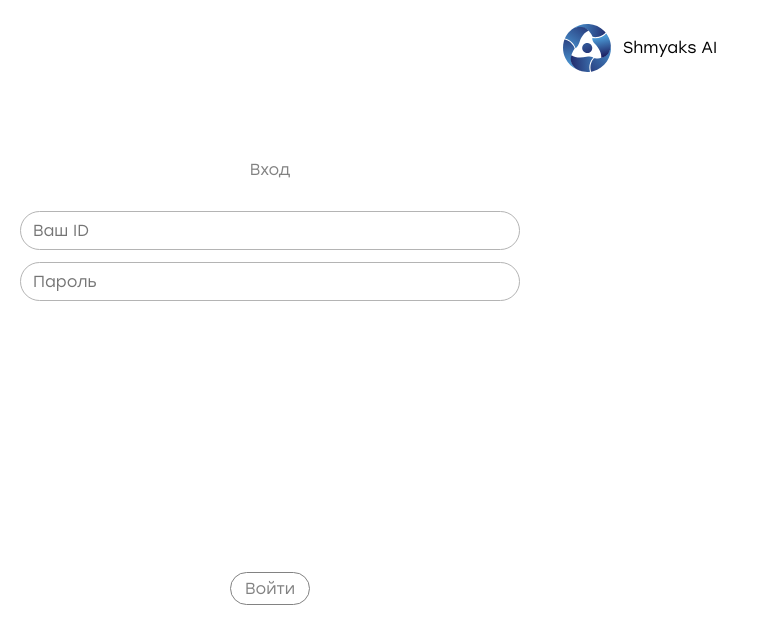
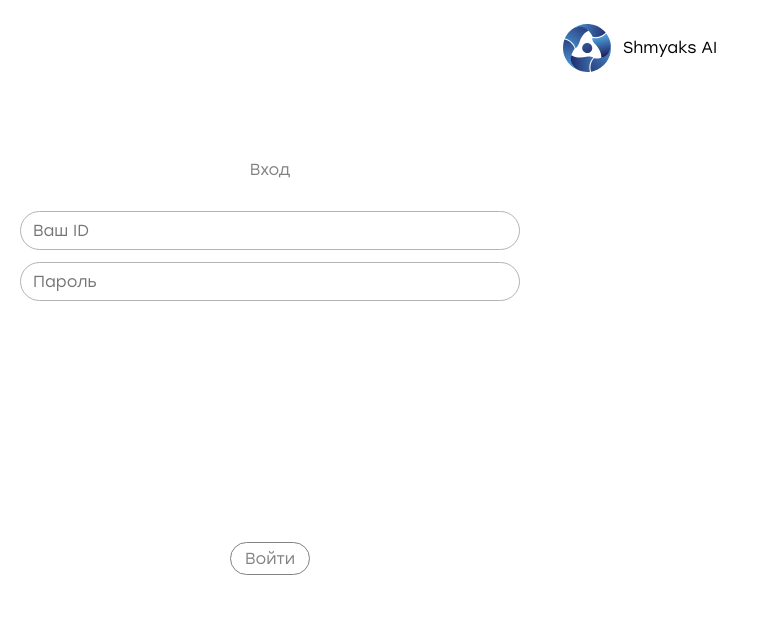
Before and after one commit to ultraevs/AtomicHack, a React (Vite) app in the folder atomic/: page /auth in a window 1280 px wide. Shown: the top 644 px of the page, without its empty margins (0-759 px from the left). Built offline with nearby package versions, Linux system fonts and the light colour scheme.

Commit message:
fix styles 2

```diff
--- a/atomic/src/components/ModelResult/styles.module.css
+++ b/atomic/src/components/ModelResult/styles.module.css
@@ -23,7 +23,7 @@
 }
 
 .modelResult__tumblers {
-  margin-top: 16px;
+  margin-top: 12px;
   display: flex;
   flex-direction: row;
   align-items: center;
@@ -32,8 +32,8 @@
 
 .modelResult__tumbler {
   cursor: pointer;
-  width: 36px;
-  height: 36px;
+  width: 26px;
+  height: 26px;
   background: transparent;
   border-radius: 999px;
   border: 2px solid #828282;
--- a/atomic/src/pages/Auth/styles.module.css
+++ b/atomic/src/pages/Auth/styles.module.css
@@ -52,7 +52,7 @@
 }
 
 .auth__button {
-  margin-top: 271px;
+  margin-top: 241px;
 }
 
 .auth__button button {
```
